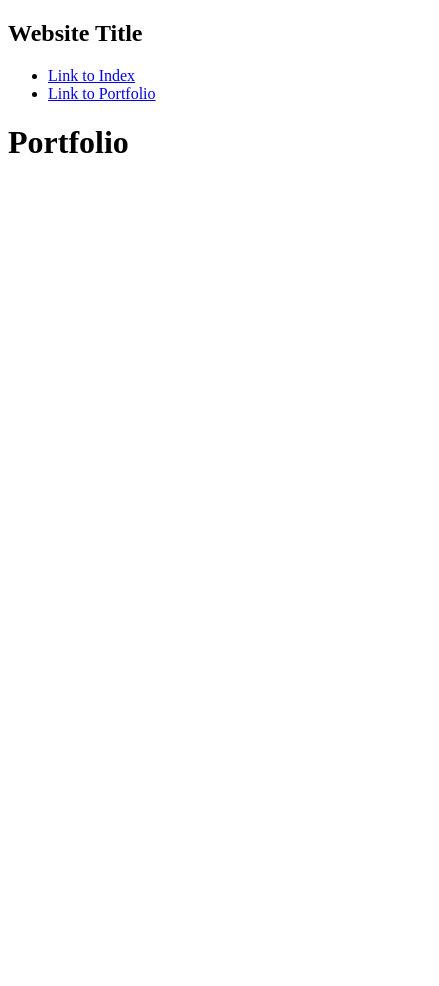
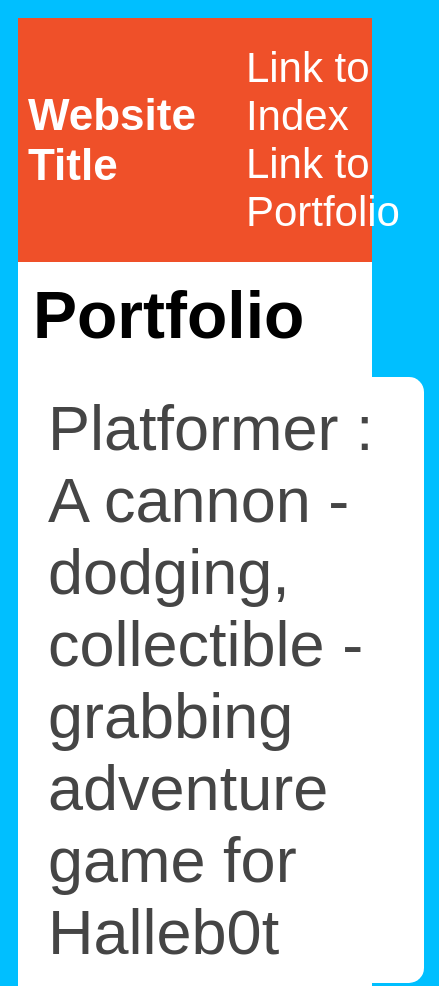
Before and after one commit to Badgeronfire/Badgeronfire.github.io, a plain HTML site: page portfolio.html in a window 390 px wide. Shown: the top 986 px of the page, 439 px wide, since content can reach past the window. Before the commit the page ends 844 px from the top, so only its background shows below. Drawn offline with Linux system fonts and the light colour scheme.

Commit message:
portfolio updt 2

```diff
--- a/portfolio.html
+++ b/portfolio.html
@@ -1,7 +1,8 @@
 <!DOCTYPE HTML>
 <html>
     <head>
-        <title>Amazing Website</title>
+        <title>Aiden's website</title>
+        <link rel="stylesheet" href="style.css">
     </head>
     <body>
       <div id="all-contents">
@@ -20,7 +21,9 @@
             <div class="content">
                 <h1>Portfolio</h1>
                 <ul id="portfolio">
-
+                    <li><a href="projects/platformer/">Platformer : A cannon - dodging, collectible - grabbing adventure game for Halleb0t</a></li>
+                    <li><a href="projects/bouncing-box/">Bouncing Box : A project that gives you a taste of game development on the web </a></li>
+                    <li><a href="projects/circularity/">Circularity : A motion poem using random number generation and velocity applied to circle shapes...</a></li>
 
                 </ul>
             </div>
--- a/style.css
+++ b/style.css
@@ -60,3 +60,77 @@ main {
 h2, h3 {
     margin: 0px;
 }
+/* portfolio styles */
+.content h1 {
+    color: black;
+}
+
+#portfolio {
+    list-style-type: none;
+    padding-left: 0;
+}
+
+#portfolio li {
+    background: #fff;
+    padding: 10px;
+    border-radius: 10px;
+    margin-bottom: 10px;
+}
+
+#portfolio li:hover {
+    background: #eee;
+}
+
+#portfolio a {
+    text-decoration: none;
+    color: #454545;
+}
+            /* responsive web design */
+            @media screen and (min-width: 120px) and (max-width: 1080px) {
+                main {
+                  height: 100ch;
+                  zoom: 1.5;
+                  display: grid;
+                }
+
+                h1 {
+                  font-size: 44px;
+                }
+
+                h2 {
+                  font-size: 42px;
+                }
+
+                h3 {
+                  font-size: 36px;
+                }
+
+                #all-contents {
+                  height: 100ch;
+                  margin: none;
+                }
+
+                a {
+                  font-size: 42px;
+                }
+
+                .sidebar {
+                  margin-right: 0px;
+                  justify-content: center;
+                  align-items: center;
+                }
+
+                .sidebar-img {
+                  width: 100%;
+                }
+
+                p,
+                li {
+                  font-size: 24px;
+                }
+
+                .content {
+                  align-content: center;
+                  justify-content: center;
+                }
+            }
```
